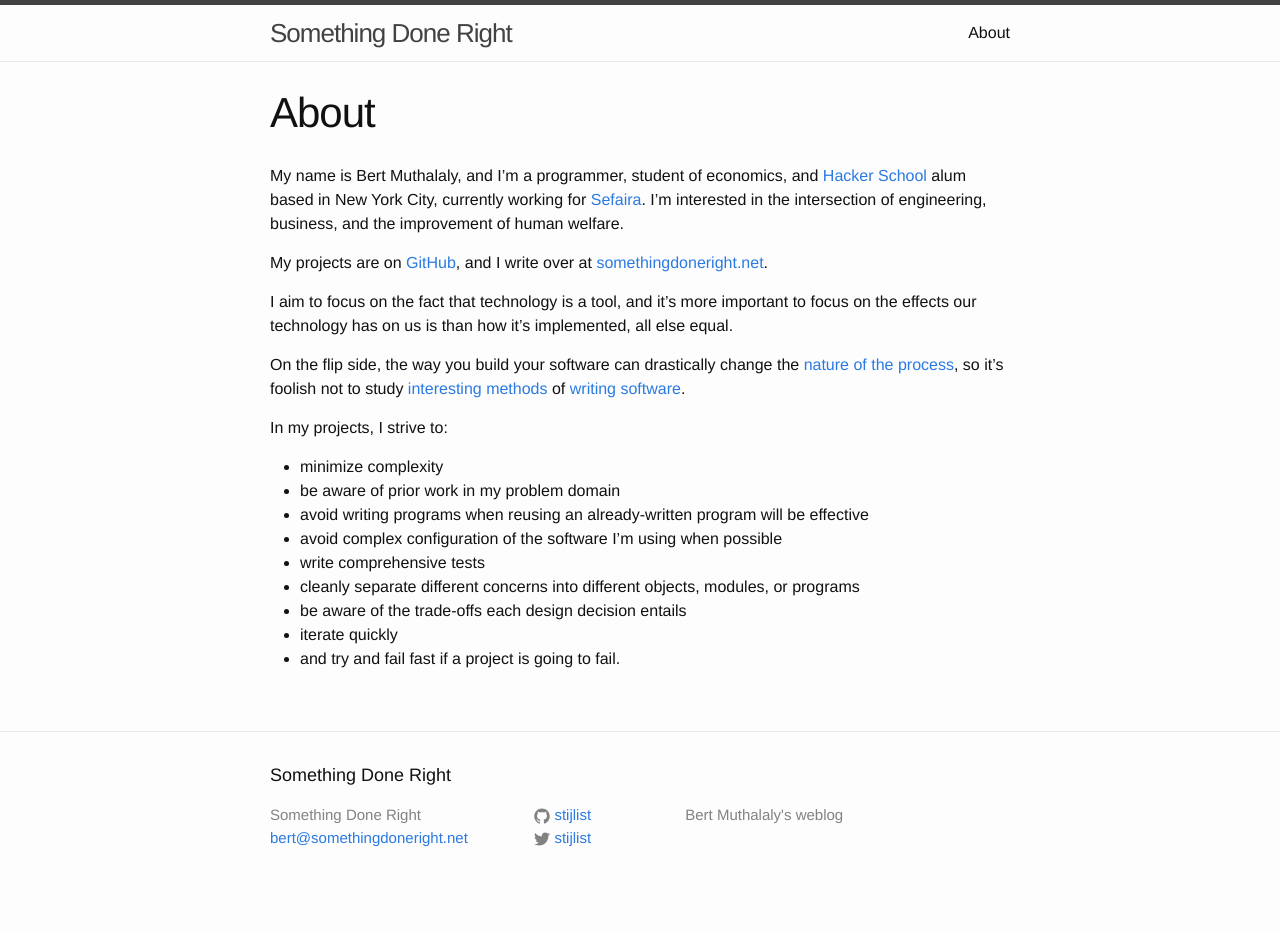
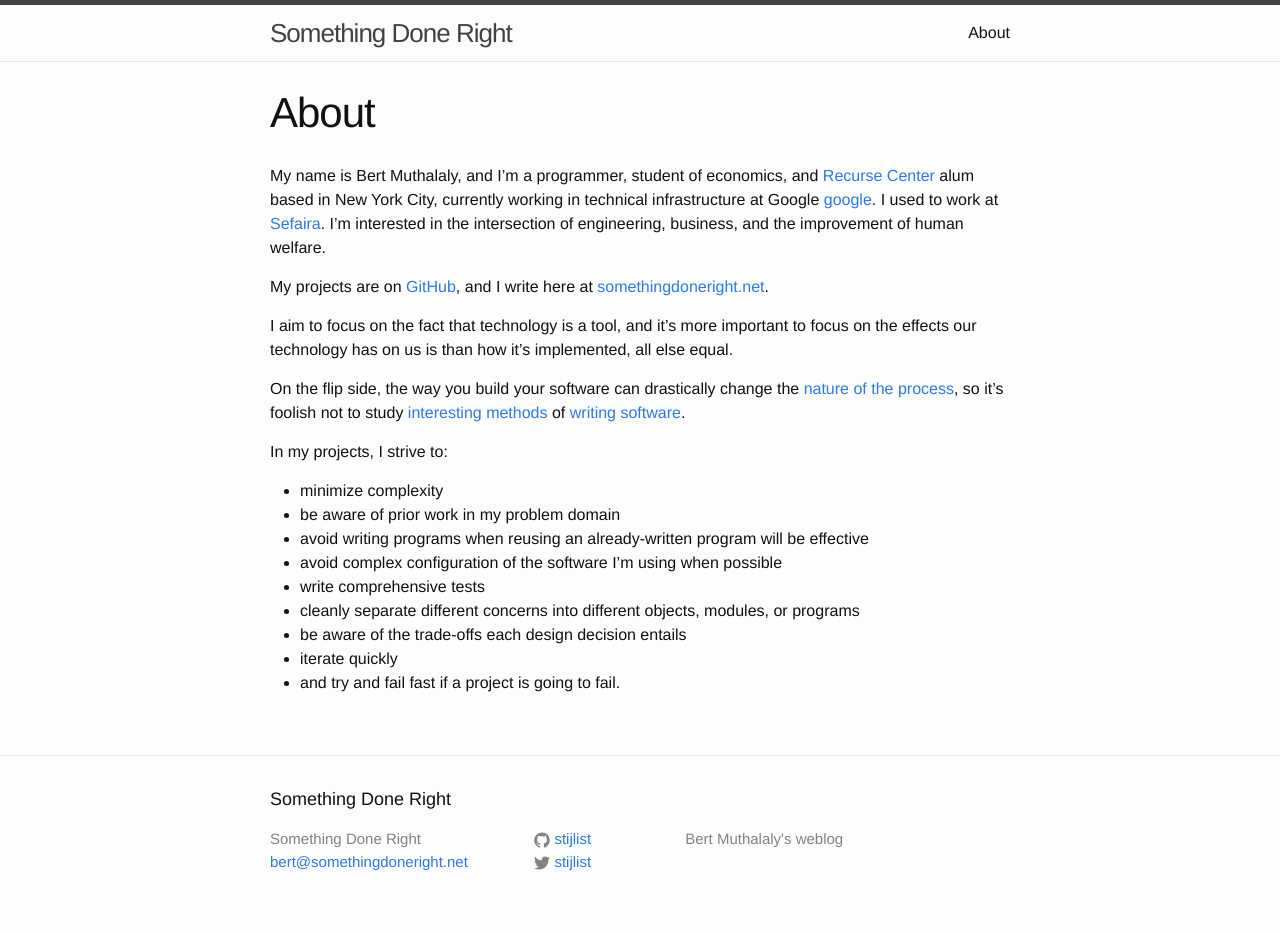
Before and after one commit to stijlist/stijlist.github.io, a Jekyll site: the page built from about.md, in a window 1280 px wide. Built offline with Jekyll 4.4.1, drawn with Linux system fonts in a browser that asks for light colours; before the commit the page ends 909 px from its top, so only the background shows below that.

Commit message:
Update about.md

```diff
--- a/about.md
+++ b/about.md
@@ -6,11 +6,11 @@
 
 
 
-My name is Bert Muthalaly, and I'm a programmer, student of economics, and [Hacker School][hackerschool] alum based in New York City, currently working for [Sefaira][sefaira].
+My name is Bert Muthalaly, and I'm a programmer, student of economics, and [Recurse Center][recurse center] alum based in New York City, currently working in technical infrastructure at Google [google]. I used to work at [Sefaira][sefaira].
 I'm interested in the intersection of engineering, business, and the
 improvement of human welfare.
 
-My projects are on [GitHub][1], and I write over at
+My projects are on [GitHub][1], and I write here at
 [somethingdoneright.net][2].
 
 I aim to focus on the fact that technology is a tool, and it's more important
@@ -37,8 +37,9 @@
 [1]: http://github.com/stijlist
 [2]: http://somethingdoneright.net
 [3]: http://paulgraham.com/avg.html
+[google]: http://google.com
 [sefaira]: http://sefaira.com
-[hackerschool]: http://hackerschool.com
+[recurse center]: http://recurse.com
 [vpri]: http://www.vpri.org/pdf/tr2011004_steps11.pdf
 [forth]: http://www.yosefk.com/blog/my-history-with-forth-stack-machines.html
 [bloom]: http://boom.cs.berkeley.edu
```
